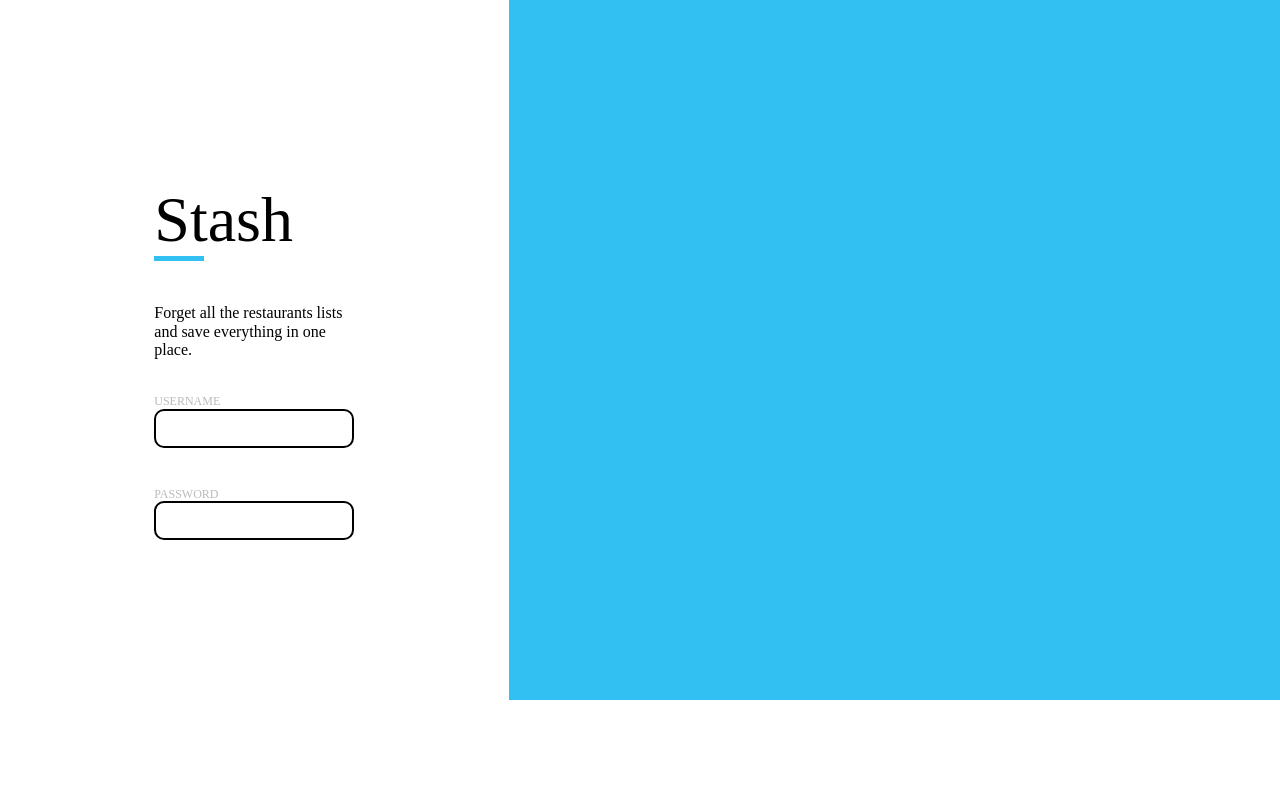
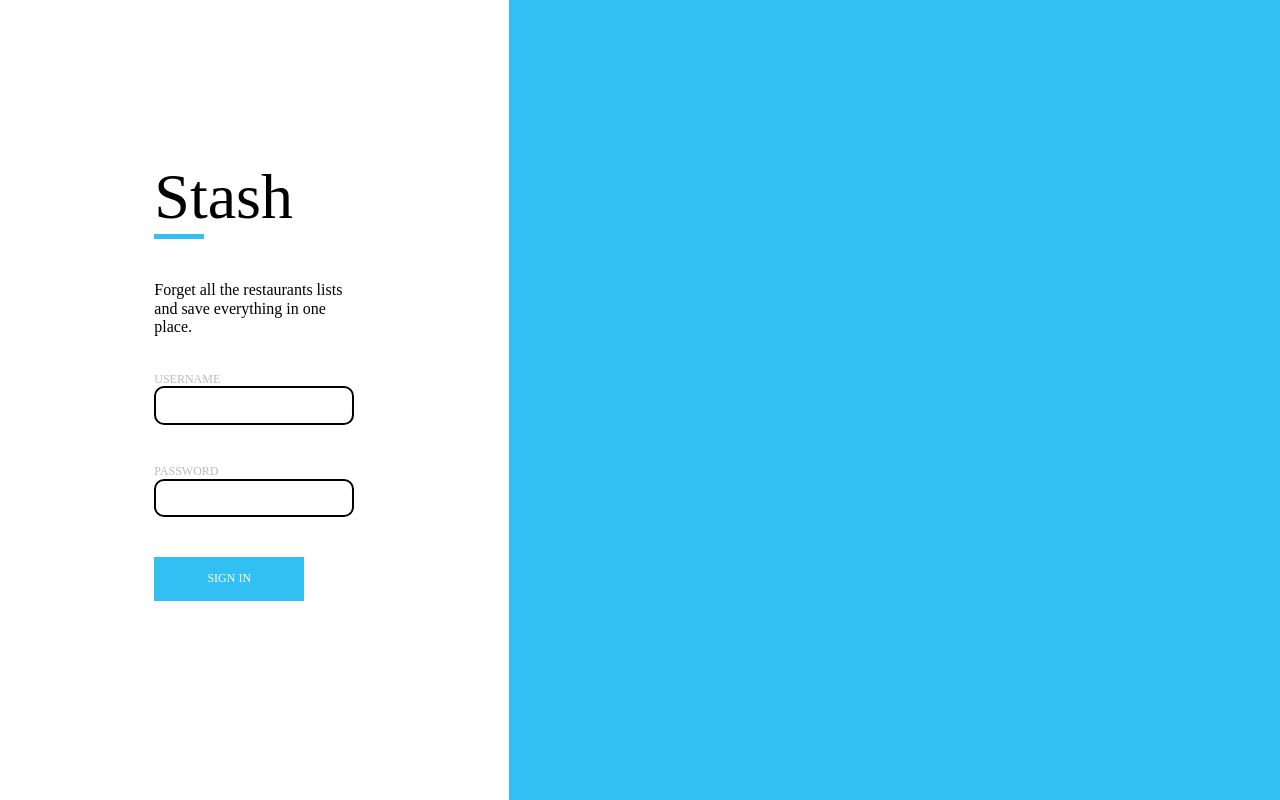
Before and after one commit to adtm/restaurant-stash, a React app in the folder packages/client/: page / in a window 1280 px wide. Built offline with nearby package versions, Linux system fonts and the light colour scheme.

Commit message:
feat(): Add react-router, sign in button

```diff
--- a/packages/client/package.json
+++ b/packages/client/package.json
@@ -21,9 +21,11 @@
   "dependencies": {
     "@types/react": "^16.4.13",
     "@types/react-dom": "^16.0.7",
+    "@types/react-router-dom": "^4.3.0",
     "normalize.css": "^8.0.0",
     "react": "^16.4.2",
     "react-dom": "^16.4.2",
+    "react-router-dom": "^4.3.1",
     "styled-components": "^3.4.5"
   },
   "devDependencies": {
--- /dev/null
+++ b/packages/client/src/App.tsx
@@ -0,0 +1,12 @@
+import * as React from "react";
+import { BrowserRouter, Route, Switch } from "react-router-dom";
+
+import Home from "./pages/Home";
+
+export const App: React.SFC<any> = () => (
+  <BrowserRouter>
+    <Switch>
+      <Route exact={true} path="/" component={Home} />
+    </Switch>
+  </BrowserRouter>
+);
--- a/packages/client/src/index.tsx
+++ b/packages/client/src/index.tsx
@@ -2,6 +2,6 @@ import * as React from "react";
 import * as ReactDOM from "react-dom";
 
 import "normalize.css";
-import Home from "./pages/Home";
+import { App } from "./App";
 
-ReactDOM.render(<Home />, document.getElementById("root"));
+ReactDOM.render(<App />, document.getElementById("root"));
--- /dev/null
+++ b/packages/client/src/pages/Home.styled.tsx
@@ -0,0 +1,32 @@
+import styled from "styled-components";
+
+export const Layout = styled.div`
+  display: grid;
+  grid-template-columns: repeat(8, 1fr);
+  grid-auto-rows: 1fr;
+  height: 100vh;
+`;
+
+export const Login = styled.div`
+  grid-column: 2;
+  grid-row: 2 / span 3;
+`;
+
+export const Map = styled.div`
+  background: #32bff2;
+  grid-row: 1 / span 5;
+  grid-column: 4 / span 6;
+`;
+
+export const Button = styled.button`
+  color: #fff;
+  font-family: Rubik;
+  font-size: 12px;
+  text-transform: uppercase;
+  background: #32bff2;
+  border: none;
+
+  margin-top: 20px;
+  padding: 15px;
+  width: 150px;
+`;
--- a/packages/client/src/pages/Home.tsx
+++ b/packages/client/src/pages/Home.tsx
@@ -1,23 +1,6 @@
 import * as React from "react";
-import styled from "styled-components";
 
-const Layout = styled.div`
-  display: grid;
-  grid-template-columns: repeat(8, 1fr);
-  grid-auto-rows: 1fr;
-`;
-
-const Login = styled.div`
-  grid-column: 2;
-  grid-row: 2 / span 3;
-`;
-
-const Map = styled.div`
-  background: #32bff2;
-  grid-row: 1 / span 5;
-  grid-column: 4 / span 6;
-`;
-
+import { Button, Layout, Login, Map } from "./Home.styled";
 import { Header } from "./home/Header";
 import { Input } from "./home/Input";
 
@@ -51,6 +34,7 @@ export default class Home extends React.Component<object, State> {
             onChange={this.onPasswordChange}
             type="password"
           />
+          <Button>Sign In</Button>
         </Login>
         <Map />
       </Layout>
--- a/packages/client/src/pages/home/Header.styled.tsx
+++ b/packages/client/src/pages/home/Header.styled.tsx
@@ -5,10 +5,11 @@ export const Title = styled.h1`
   font-family: Baskerville;
   font-weight: normal;
 
+  margin-top: 0;
   border-bottom: 5px solid #32bff2;
   max-width: 50px;
 `;
 
 export const Description = styled.p`
-  max-width: 300px;
+  font-family: Rubik;
 `;
--- a/packages/client/src/pages/home/Input.styled.tsx
+++ b/packages/client/src/pages/home/Input.styled.tsx
@@ -3,6 +3,8 @@ import styled from "styled-components";
 export const InputField = styled.input`
   border: 2px solid #000;
   border-radius: 10px;
+
+  font-family: Rubik;
 
   padding: 8px;
   outline: none;
--- a/packages/client/webpack.config.js
+++ b/packages/client/webpack.config.js
@@ -4,13 +4,16 @@ const HtmlWebpackPlugin = require("html-webpack-plugin");
 module.exports = {
   entry: "./src/index.tsx",
   output: {
-    filename: "bundle.js",
+    filename: "bundle.[hash].js",
     path: path.resolve(__dirname, "dist"),
   },
   resolve: {
     extensions: [".js", ".jsx", ".ts", ".tsx"],
   },
   // devtool: "source-map",
+  devServer: {
+    historyApiFallback: true,
+  },
   module: {
     rules: [
       {
```
Also changed, not shown: 1 other file (tests, documents, lock files or other folders).
